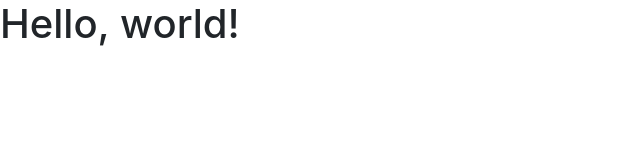
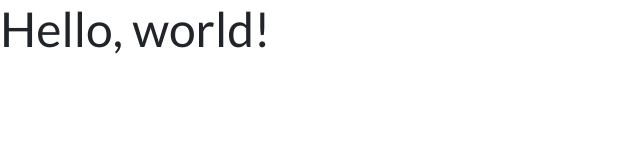
Before and after one commit to djcarter85/LayoutSpike, a plain HTML site: page index.html in a window 1280 px wide. Shown: the whole page, without its empty margins (0-640 px from the left). Drawn offline with nearby package versions, Linux system fonts and the light colour scheme.

Commit message:
Switch to flatly

```diff
--- a/index.html
+++ b/index.html
@@ -6,7 +6,7 @@
     <meta name="viewport" content="width=device-width, initial-scale=1, shrink-to-fit=no">
 
     <!-- Bootstrap CSS -->
-    <link rel="stylesheet" href="https://stackpath.bootstrapcdn.com/bootstrap/4.5.2/css/bootstrap.min.css" integrity="sha384-JcKb8q3iqJ61gNV9KGb8thSsNjpSL0n8PARn9HuZOnIxN0hoP+VmmDGMN5t9UJ0Z" crossorigin="anonymous">
+    <link rel="stylesheet" href="https://stackpath.bootstrapcdn.com/bootswatch/4.5.2/flatly/bootstrap.min.css" integrity="sha384-qF/QmIAj5ZaYFAeQcrQ6bfVMAh4zZlrGwTPY7T/M+iTTLJqJBJjwwnsE5Y0mV7QK" crossorigin="anonymous">
 
     <title>Hello, world!</title>
   </head>
```
